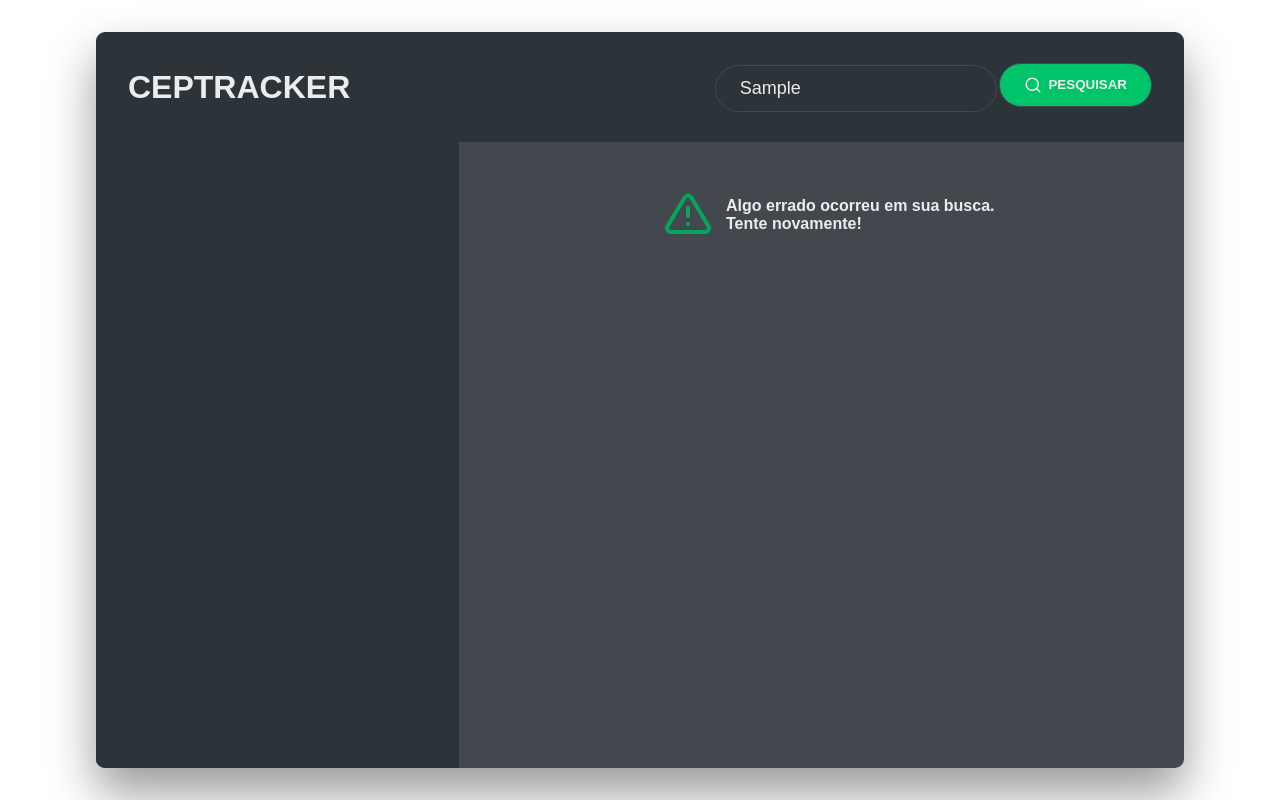
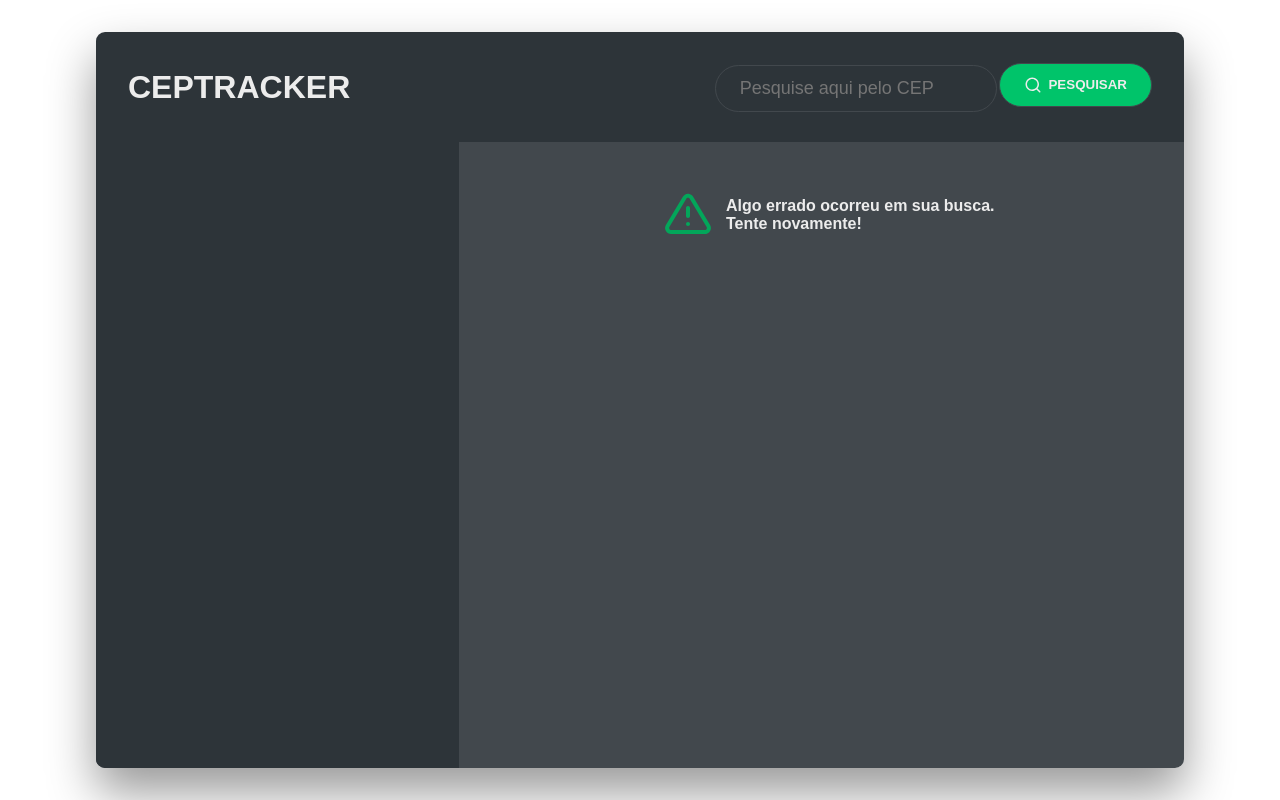
Before and after one commit to ikeraguero/ultralims_challenge, a website built with Parcel: page 2 - CEP Project/index.html in a window 1280 px wide. Both pictures are taken after typing "Sample" into the empty fields and a click on the button "PESQUISAR". Built offline with nearby package versions, Linux system fonts and the light colour scheme; no server answers.

Commit message:
Remove Comments and Add .js Ending to Imports

```diff
--- a/2 - CEP Project/index.html
+++ b/2 - CEP Project/index.html
@@ -15,7 +15,7 @@
             </div>
             <div class="search-bar">
                 <form class="search-form">
-                    <input type="text" placeholder="Pesquise aqui pelo CEP!" class="search-input">
+                    <input type="text" placeholder="Pesquise aqui pelo CEP" class="search-input">
                     <button class="search-button">
                         <div class="search-button-content">
                             <svg class="search-icon">
--- a/2 - CEP Project/js/controller.js
+++ b/2 - CEP Project/js/controller.js
@@ -13,7 +13,6 @@ const controlCep = async function() {
         cepView.renderSpinner()
         const cep = await model.loadCep(id)
         if(!cep.cep) throw new Error("Error");
-        console.log(cep);
 
         cepView.render(cep)
 
--- a/2 - CEP Project/js/model.js
+++ b/2 - CEP Project/js/model.js
@@ -1,4 +1,4 @@
-import { getJSON } from "./helper"
+import { getJSON } from "./helper.js"
 
 export const state = {
     cep: {}
--- a/2 - CEP Project/js/views/bookmarksView.js
+++ b/2 - CEP Project/js/views/bookmarksView.js
@@ -1,5 +1,4 @@
-import { bookmarks } from "../model";
-import cepView from "./cepView";
+import cepView from "./cepView.js";
 
 class BookmarksView {
     #parentEl = document.querySelector('.saved-list')
--- a/2 - CEP Project/js/views/searchView.js
+++ b/2 - CEP Project/js/views/searchView.js
@@ -1,5 +1,3 @@
-import cepView from "./cepView"
-
 class SearchView {
     #parentEl = document.querySelector('.search-form')
     getCepNumber() {
@@ -10,7 +8,8 @@ class SearchView {
         this.#parentEl.addEventListener('submit', function(e) {
             e.preventDefault()
             handler()
-        })
+            this.#parentEl.querySelector(".search-input").value = '';
+        }.bind(this))
     }
 }
 
```
Also changed, not shown: 2 - CEP Project/js/views/cepView.js (+3 -6 lines), 2 - CEP Project/dist/index.html, 2 other files.
